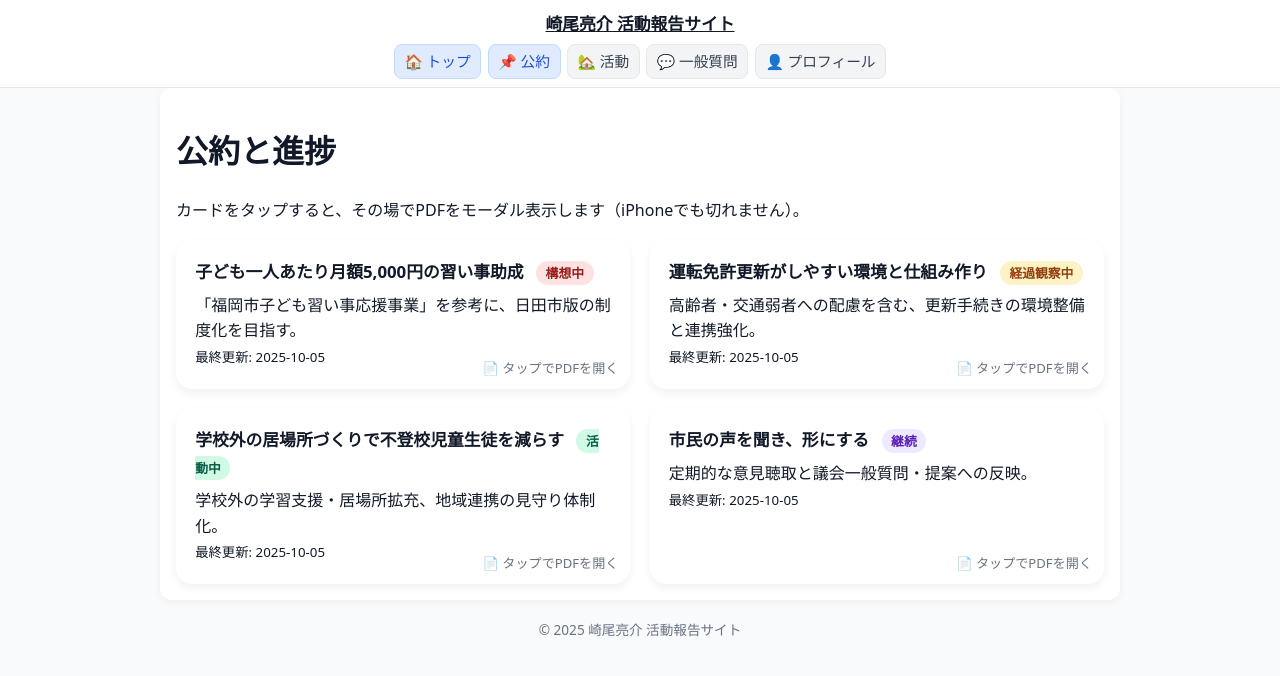
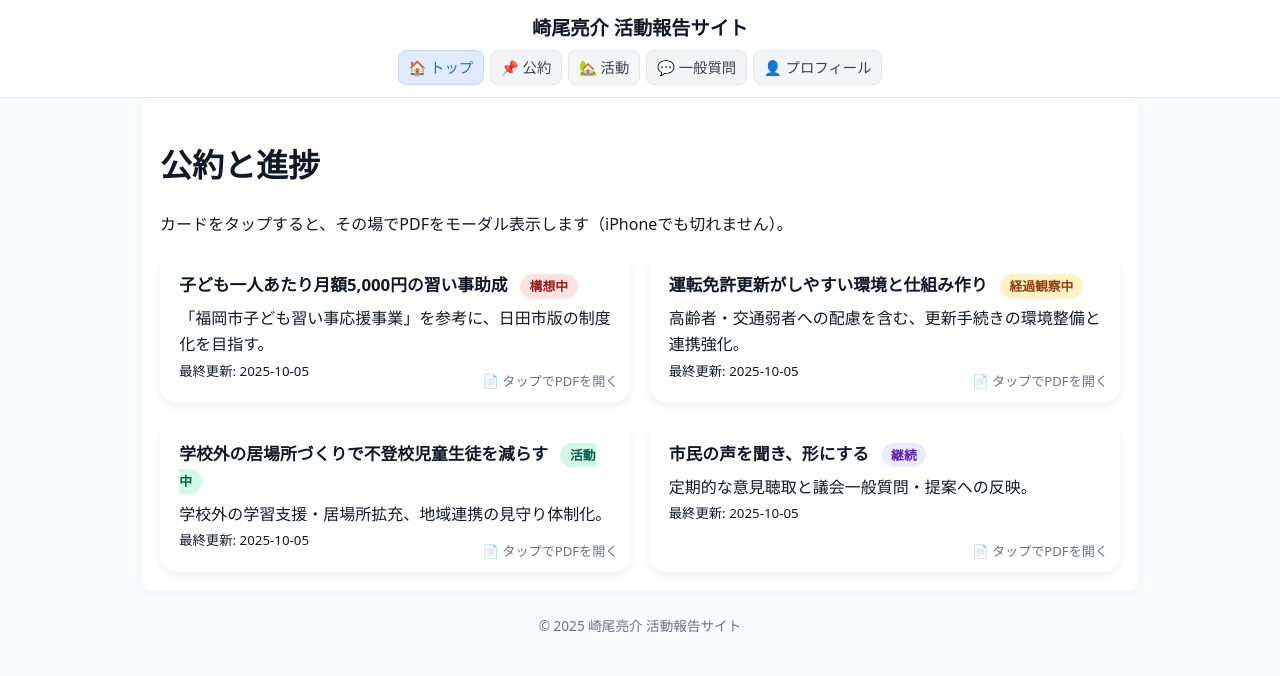
Before and after one commit to sakioryousuke-eng/activity-site, a Jekyll site: the page built from index.md, in a window 1280 px wide. Shown: the top 676 px of the page. Built offline with Jekyll 4.4.1, drawn with Linux system fonts in a browser that asks for light colours.

Commit message:
Update default.html

```diff
--- a/_layouts/default.html
+++ b/_layouts/default.html
@@ -1,5 +1,5 @@
 <!DOCTYPE html>
-<html lang="ja" data-baseurl="{{ site.baseurl }}">
+<html lang="ja">
 <head>
   <meta charset="utf-8">
   <meta name="viewport" content="width=device-width,initial-scale=1">
@@ -9,74 +9,54 @@
 
   <style>
     :root{
-      --base-font: system-ui, -apple-system, "Noto Sans JP", "Hiragino Kaku Gothic ProN", Meiryo, sans-serif;
-      --accent: #2563eb;
-      --bg: #f8fafc;
-      --text: #111827;
-      --radius: 12px;
-
-      /* iOS 安全域 */
+      --base-font:'Noto Sans JP',system-ui,sans-serif;
+      --accent:#2563eb; --bg:#f9fafb; --text:#111827; --radius:12px;
       --safe-top: env(safe-area-inset-top, 0px);
       --safe-bottom: env(safe-area-inset-bottom, 0px);
     }
-    *{box-sizing:border-box}
-    body{margin:0;font-family:var(--base-font);color:var(--text);background:var(--bg);line-height:1.6}
-    a{color:inherit}
+    html,body{height:100%}
+    body{font-family:var(--base-font);margin:0;background:var(--bg);color:var(--text);line-height:1.6}
 
-    header{
-      position:sticky;top:0;z-index:20;background:#fff;
-      border-bottom:1px solid #e5e7eb;padding:.7rem .9rem .5rem;
-    }
-    .site-title{margin:0;font-size:1.05rem;font-weight:700;text-align:center}
-    nav.global{display:flex;justify-content:center;gap:.4rem;flex-wrap:wrap;margin-top:.4rem}
-    nav.global a{
-      text-decoration:none;background:#f3f4f6;border:1px solid #e5e7eb;
-      padding:.28rem .6rem;border-radius:8px;font-size:.92rem;color:#374151
-    }
-    nav.global a.active, nav.global a:hover{background:#e0ebff;border-color:#bfdbfe;color:#1d4ed8}
+    header{background:#fff;border-bottom:1px solid #e5e7eb;padding:.8rem 1rem;position:sticky;top:0;z-index:10}
+    header h1{font-size:1.2rem;margin:0;text-align:center;font-weight:700}
+    header a{text-decoration:none;color:inherit}
 
-    main{
-      max-width:960px;margin:0 auto;padding:1rem; background:#fff;
-      border-radius:var(--radius);box-shadow:0 2px 8px rgba(0,0,0,.05);
-    }
-    footer{max-width:960px;margin:1.2rem auto 2rem;text-align:center;color:#6b7280;font-size:.85rem}
+    nav.global{display:flex;justify-content:center;flex-wrap:wrap;gap:.4rem;margin-top:.4rem}
+    nav.global a{padding:.3rem .6rem;border-radius:8px;font-size:.9rem;text-decoration:none;color:#374151;background:#f3f4f6;border:1px solid #e5e7eb;transition:.2s}
+    nav.global a:hover,nav.global a.active{background:#e0ebff;color:var(--accent);border-color:#bfdbfe}
 
-    @media (max-width: 720px){
+    main{max-width:960px;margin:0 auto;padding:1.2rem;background:#fff;border-radius:var(--radius);box-shadow:0 2px 8px rgba(0,0,0,.04)}
+    footer{text-align:center;color:#6b7280;font-size:.85rem;margin:1.5rem 0 2rem}
+
+    @media (max-width:720px){
       main{padding:.9rem;border-radius:0;box-shadow:none}
-      nav.global a{font-size:.84rem;padding:.24rem .5rem}
+      header h1{font-size:1rem}
+      nav.global a{font-size:.82rem;padding:.25rem .5rem}
     }
 
-    /* ====== 共通PDFモーダル ====== */
-    dialog#pdfModal{
-      width:min(980px,96vw);
-      height:min(84vh,860px);
-      border:none;padding:0;border-radius:14px;
-      box-shadow:0 20px 50px rgba(0,0,0,.28);
+    /* ======== 共通PDFモーダル（全ページで使う） ======== */
+    dialog#pdfModal{border:none;padding:0;background:#fff;border-radius:14px;box-shadow:0 20px 50px rgba(0,0,0,.25);width:min(1000px,96vw);height:min(80vh,820px)}
+    dialog::backdrop{background:rgba(0,0,0,.35)}
+    /* スマホ時はフルスクリーン + safe-area */
+    dialog#pdfModal.full{margin:0;border-radius:0;width:100vw;height:100vh}
+    @supports(height:100dvh){
+      dialog#pdfModal.full{width:100dvw;height:100dvh}
     }
-    @supports (height: 100dvh){
-      dialog#pdfModal.full{width:100dvw;height:100dvh;border-radius:0;margin:0}
-    }
-    dialog::backdrop{background:rgba(0,0,0,.35)}
-    .pm-head{
-      display:flex;justify-content:space-between;align-items:center;
-      padding:calc(.6rem + var(--safe-top)) .9rem .6rem;border-bottom:1px solid #e5e7eb;background:#fafafa
-    }
-    .pm-body{height:calc(100% - 48px - var(--safe-top) - var(--safe-bottom));padding-bottom:var(--safe-bottom);overflow:hidden}
-    #pmFrame{display:block;width:100%;height:100%;border:0}
-    #pmClose{
-      width:34px;height:34px;border-radius:10px;border:1px solid #e5e7eb;background:#fff;cursor:pointer;font-size:1.1rem;line-height:1
-    }
-    #pmClose:hover{background:#f3f4f6}
+    .modal-head{display:flex;justify-content:space-between;align-items:center;padding:calc(.6rem + var(--safe-top)) .9rem .6rem;border-bottom:1px solid #e5e7eb;background:#fafafa}
+    .modal-body{height:calc(100% - 48px - var(--safe-top) - var(--safe-bottom));padding-bottom:var(--safe-bottom);overflow:hidden}
+    #pdfFrame{display:block;width:100%;height:100%;border:0}
+
+    /* モーダル中は背面スクロール停止（iOS対策） */
     body.modal-open{overflow:hidden;overscroll-behavior:contain}
   </style>
 </head>
 <body>
 
 <header>
-  <h1 class="site-title"><a href="{{ '/' | relative_url }}">{{ site.title }}</a></h1>
+  <h1><a href="{{ '/' | relative_url }}">{{ site.title }}</a></h1>
   <nav class="global">
     <a href="{{ '/' | relative_url }}" class="{% if page.url == '/' or page.url == '/index.html' %}active{% endif %}">🏠 トップ</a>
-    <a href="{{ '/' | relative_url }}" class="{% if page.url == '/' or page.url contains '/promise' %}active{% endif %}">📌 公約</a>
+    <a href="{{ '/pages/promise.html' | relative_url }}" class="{% if page.url contains '/pages/promise' %}active{% endif %}">📌 公約</a>
     <a href="{{ '/pages/activity.html' | relative_url }}" class="{% if page.url contains '/pages/activity' %}active{% endif %}">🏡 活動</a>
     <a href="{{ '/pages/matrix.html' | relative_url }}" class="{% if page.url contains '/pages/matrix' %}active{% endif %}">💬 一般質問</a>
     <a href="{{ '/pages/profile.html' | relative_url }}" class="{% if page.url contains '/pages/profile' %}active{% endif %}">👤 プロフィール</a>
@@ -91,78 +71,72 @@
   <p>© {{ site.time | date: '%Y' }} {{ site.title }}</p>
 </footer>
 
-<!-- 共通PDFモーダル（全ページで使える） -->
-<dialog id="pdfModal" aria-label="PDF">
-  <div class="pm-head">
-    <strong id="pmTitle">資料</strong>
-    <button id="pmClose" aria-label="閉じる">×</button>
+<!-- 共通PDFモーダル（全ページ共通で使う） -->
+<dialog id="pdfModal" aria-label="PDF表示モーダル">
+  <div class="modal-head">
+    <strong id="pdfTitle">資料</strong>
+    <button id="closeModal" aria-label="閉じる">×</button>
   </div>
-  <div class="pm-body">
-    <iframe id="pmFrame" src="about:blank" title="PDF viewer"></iframe>
+  <div class="modal-body">
+    <iframe id="pdfFrame" src="about:blank" title="PDFビューア"></iframe>
   </div>
 </dialog>
 
 <script>
-/** URL合成（YAMLの表記を“そのまま”使い、baseurlだけ安全に付与）
- *  - 絶対URL(https?://)はそのまま
- *  - 先頭スラッシュ有無の違いはここで吸収（記載は一切書き換えない）
- */
-function buildPdfUrl(raw){
-  if(!raw) return null;
-  const s = String(raw).trim();
-  if(/^https?:\/\//i.test(s)) return s;
-  const base = document.documentElement.getAttribute('data-baseurl') || '';
-  if (s.startsWith(base + '/')) return s;             // 既にbaseurl付き
-  if (s.startsWith('/')) return base + s;             // /assets/.. など
-  return base + '/' + s;                              // assets/.. など
-}
+(function(){
+  const dlg = document.getElementById('pdfModal');
+  const frame = document.getElementById('pdfFrame');
+  const titleEl = document.getElementById('pdfTitle');
 
-// モーダル制御（委譲）
-// 1) data-pdf 属性を持つ要素
-// 2) <a class="js-open-pdf" href="...">
-(function(){
-  const dlg   = document.getElementById('pdfModal');
-  const frame = document.getElementById('pmFrame');
-  const title = document.getElementById('pmTitle');
-  const closeBtn = document.getElementById('pmClose');
+  const isMobile = () => window.matchMedia('(max-width: 720px)').matches;
 
-  function openPdf(path, ttl){
-    const url = buildPdfUrl(path);
-    if(!url) return;
-    frame.src = url + (url.includes('?') ? '&' : '?') + 't=' + Date.now();
-    title.textContent = ttl || '資料';
+  // どのページでも [data-pdf] をクリックしたら開く
+  document.addEventListener('click', (e)=>{
+    const a = e.target.closest('[data-pdf]');
+    if(!a) return;
+    e.preventDefault(); // 既定の遷移を止める
 
-    // スマホはフルスクリーン化
-    if (window.matchMedia('(max-width: 720px)').matches) dlg.classList.add('full');
-    else dlg.classList.remove('full');
+    const base = a.getAttribute('data-pdf');
+    if(!base) return;
+
+    // キャッシュ無効化
+    const url = base + (base.includes('?') ? '&' : '?') + 't=' + Date.now();
+    frame.src = url;
+    titleEl.textContent = a.getAttribute('data-title') || a.textContent?.trim() || '資料';
+
+    // スマホはフルスクリーン
+    if(isMobile()) dlg.classList.add('full'); else dlg.classList.remove('full');
+
+    // iOS “vh” 揺れ対策：実測で上書き
+    if(isMobile()){
+      dlg.style.height = window.innerHeight + 'px';
+    }else{
+      dlg.style.height = '';
+    }
 
     dlg.showModal();
     document.body.classList.add('modal-open');
-  }
-
-  document.addEventListener('click', function(e){
-    const a = e.target.closest('a.js-open-pdf');
-    const el = e.target.closest('[data-pdf]');
-    if (!a && !el) return;
-    e.preventDefault(); e.stopPropagation();
-
-    const path = a ? a.getAttribute('href') : el.getAttribute('data-pdf');
-    const ttl  = (a ? a.getAttribute('data-title') : el.getAttribute('data-title')) || '';
-    openPdf(path, ttl);
   });
 
-  closeBtn.addEventListener('click', function(){
-    dlg.close(); frame.src = 'about:blank'; document.body.classList.remove('modal-open');
+  // 閉じる
+  document.getElementById('closeModal').addEventListener('click', ()=>{
+    dlg.close(); frame.src='about:blank'; document.body.classList.remove('modal-open');
   });
-
-  document.addEventListener('keydown', function(e){
-    if (e.key === 'Escape' && dlg.open){ dlg.close(); frame.src='about:blank'; document.body.classList.remove('modal-open'); }
+  // ESC
+  document.addEventListener('keydown', (e)=>{
+    if(e.key==='Escape' && dlg.open){ dlg.close(); frame.src='about:blank'; document.body.classList.remove('modal-open'); }
   });
-
-  window.addEventListener('resize', function(){ if(dlg.open){
-    if (window.matchMedia('(max-width: 720px)').matches) dlg.classList.add('full');
-    else dlg.classList.remove('full');
-  }});
+  // 回転やアドレスバー出入り時
+  window.addEventListener('resize', ()=>{
+    if(!dlg.open) return;
+    if(isMobile()){
+      dlg.classList.add('full');
+      dlg.style.height = window.innerHeight + 'px';
+    }else{
+      dlg.classList.remove('full');
+      dlg.style.height = '';
+    }
+  });
 })();
 </script>
 
```
